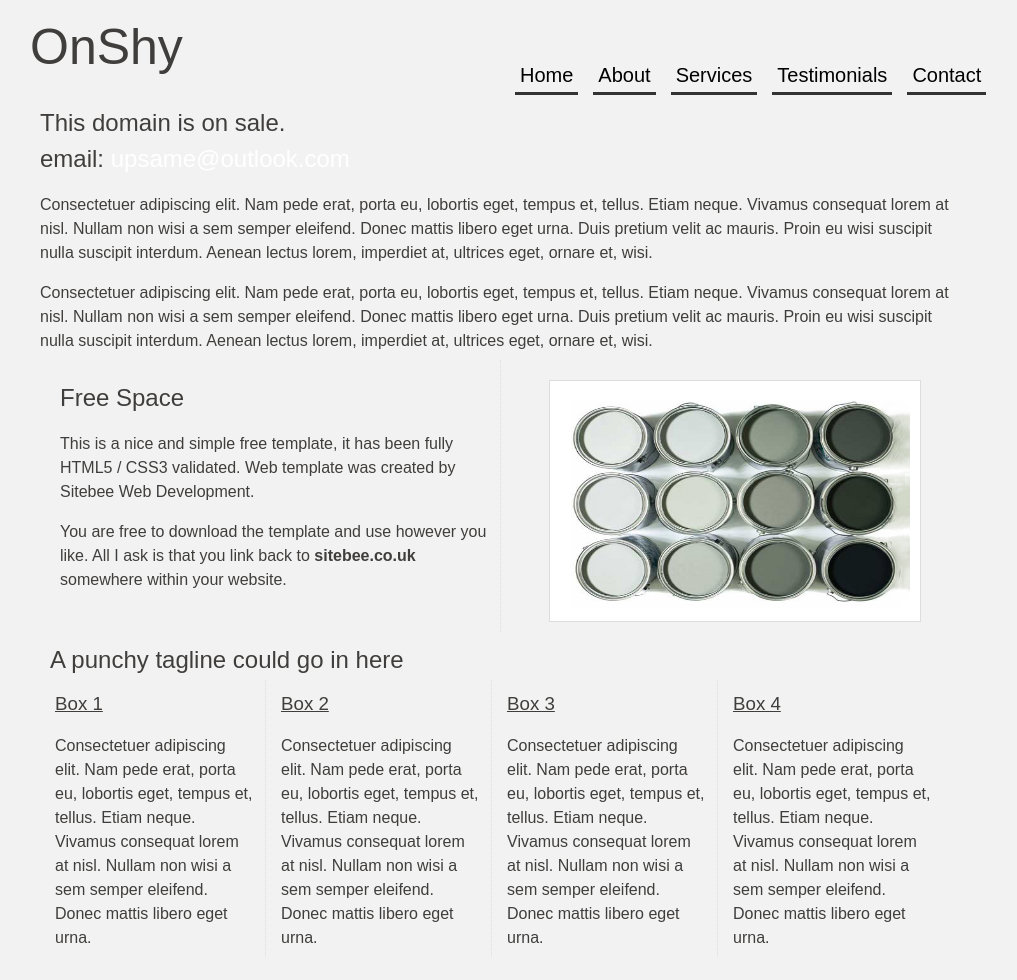
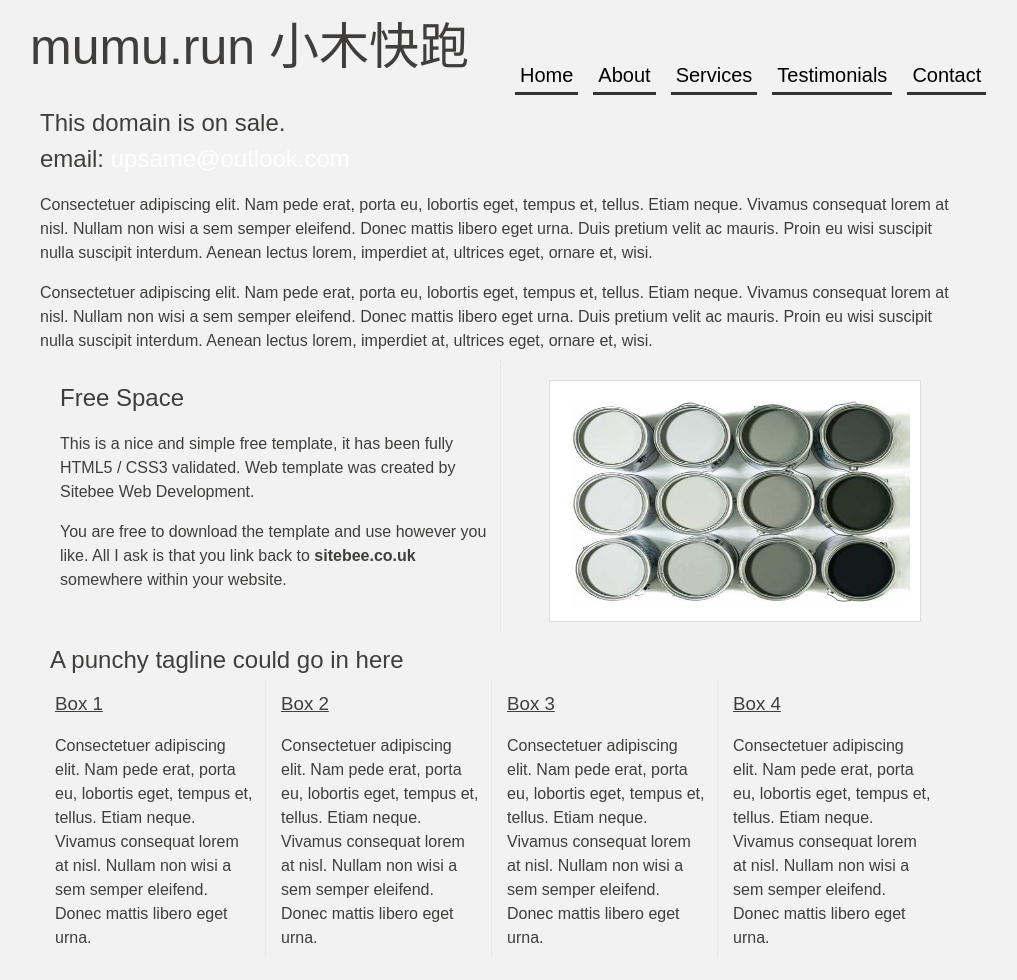
Before and after one commit to bapai/fun, a plain HTML site: page index.html in a window 1280 px wide. Shown: the top 980 px of the page, without its empty margins (140-1157 px from the left). Drawn offline with Linux system fonts and the light colour scheme; a web font is replaced by a local one.

Commit message:
Update index.html

```diff
--- a/index.html
+++ b/index.html
@@ -14,7 +14,7 @@
     <!--start logo-->
     <div id="logo">
 
-   OnShy
+   mumu.run 小木快跑
     </div>
 	<!--end logo-->
    <!--start menu-->
```
